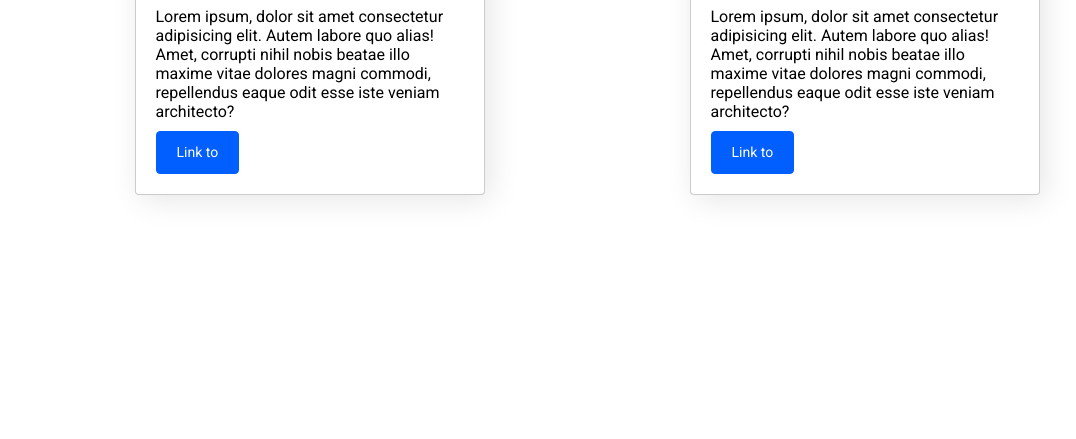
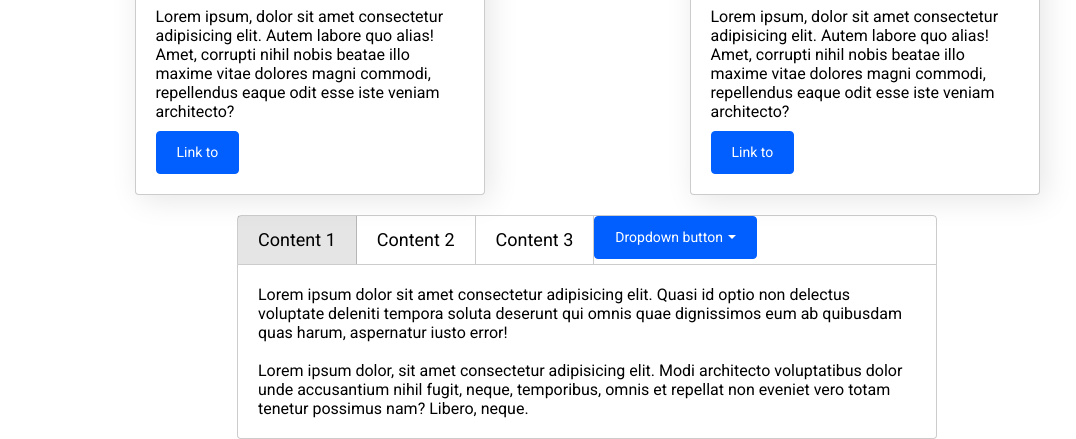
Before and after one commit to Ramcheg/IU-Library, a website with bundled scripts: page src/index.html in a window 1280 px wide. Shown: the part 439-878 px from the top of the page, without its empty margins (53-1129 px from the left). Before the commit the page ends 800 px from the top, so only its background shows below. Built offline with nearby package versions, Linux system fonts and the light colour scheme; files whose address does not match are found by name.

Commit message:
add Tabs

```diff
--- a/src/index.html
+++ b/src/index.html
@@ -45,7 +45,7 @@
                         corrupti nihil nobis beatae illo maxime vitae dolores magni commodi, repellendus eaque odit esse
                         iste
                         veniam architecto?</p>
-                        <a class="btn btn-primary" data-toggle="modal" data-target="#exempleModal2" href="#" >Link to</a>
+                    <a class="btn btn-primary" data-toggle="modal" data-target="#exempleModal2" href="#">Link to</a>
                 </div>
             </div>
             <div class="card">
@@ -60,7 +60,8 @@
                         corrupti nihil nobis beatae illo maxime vitae dolores magni commodi, repellendus eaque odit esse
                         iste
                         veniam architecto?</p>
-                    <a class="btn btn-primary" data-toggle="modal" data-target="#exempleModal" href="#" id="trigger" >Link to</a>
+                    <a class="btn btn-primary" data-toggle="modal" data-target="#exempleModal" href="#"
+                        id="trigger">Link to</a>
                 </div>
             </div>
         </div>
@@ -89,7 +90,7 @@
                 </div>
             </div>
         </div> -->
-<!--
+        <!--
         <div class="modal" id="exempleModal2">
             <div class="modal-dialog">
                 <div class="modal-content">
@@ -112,6 +113,44 @@
             </div>
         </div> -->
 
+
+        <!-- Tabs -->
+
+        <div class="tab mt-20 block-center">
+            <div class="tab-panel" data-tabpanel>
+                <div class="tab-item tab-item--active">Content 1</div>
+                <div class="tab-item">Content 2</div>
+                <div class="tab-item">Content 3</div>
+                <div class="dropdown">
+                    <button class="btn btn-primary dropdown-toggle" id="dropdownMenuButton3">Dropdown button</button>
+                    <div class="dropdown-menu" data-toggle-id="dropdownMenuButton3">
+                        <a href="#" class="dropdown-item">Action</a>
+                        <a href="#" class="dropdown-item">Action #2</a>
+                        <a href="#" class="dropdown-item">Action #3</a>
+                    </div>
+                </div>
+            </div>
+            <div class="tab-content tab-content--active">
+                Lorem ipsum dolor sit amet consectetur adipisicing elit. Quasi id optio non delectus voluptate deleniti
+                tempora soluta deserunt qui omnis quae dignissimos eum ab quibusdam quas harum, aspernatur iusto error!
+                <br><br>
+                Lorem ipsum dolor, sit amet consectetur adipisicing elit. Modi architecto voluptatibus dolor unde
+                accusantium nihil fugit, neque, temporibus, omnis et repellat non eveniet vero totam tenetur possimus
+                nam? Libero, neque.
+            </div>
+            <div class="tab-content">
+                Lorem ipsum dolor sit amet consectetur adipisicing elit. Quasi id optio non delectus voluptate deleniti
+                tempora soluta deserunt qui omnis quae dignissimos eum ab quibusdam quas harum, aspernatur iusto error!
+                <br><br>
+                Lorem ipsum
+            </div>
+            <div class="tab-content">
+                Lorem ipsum dolor sit amet consectetur adipisicing elit. Quasi id optio non delectus voluptate deleniti
+                tempora soluta deserunt qui omnis quae dignissimos eum ab quibusdam quas harum, aspernatur iusto error!
+
+            </div>
+        </div>
+
     </div>
     <script src='script.js'></script>
 </body>
--- /dev/null
+++ b/src/js/lib/components/tab.js
@@ -0,0 +1,22 @@
+import $ from '../core';
+
+
+$.prototype.tab = function() {
+    for (let i = 0; i < this.length; i++) {
+        $(this[i]).on('click', () => {
+            $(this[i])
+                .addClass('tab-item--active')
+                .siblings()
+                .removeClass('tab-item--active')
+                .closest('.tab')
+                .find('.tab-content')
+                .removeClass('tab-content--active')
+                .eq($(this[i])
+                .index())
+                .addClass('tab-content--active');
+        });
+    }
+};
+
+
+$('[data-tabpanel] .tab-item').tab();
--- a/src/js/lib/lib.js
+++ b/src/js/lib/lib.js
@@ -6,5 +6,6 @@ import './modules/actions';
 import './modules/effects';
 import './components/dropdown';
 import './components/modal';
+import './components/tab';
 
 export default $;
--- a/src/js/main.js
+++ b/src/js/main.js
@@ -46,7 +46,7 @@ $('.wrap').html(
     </div>
 `
 );
-$('.dropdown-toggle').dropdown();
+// $('.dropdown-toggle').dropdown();
 
 $('#trigger').click(() => $('#trigger').createModal({
     text: {
--- /dev/null
+++ b/src/sass/components/_tab.scss
@@ -0,0 +1,35 @@
+.tab {
+    max-width: 700px;
+    &-panel {
+        display: flex;
+        width: 100%;
+        min-height: 50px;
+        border: 1px solid  rgba(0, 0, 0, .2);
+        border-radius: 4px 4px 0 0;
+
+    }
+    &-item {
+        font-size: 18px;
+        line-height: 27px;
+        padding: 10px 20px;
+        border-right: 1px solid rgba(0, 0, 0, .2);
+        cursor: pointer;
+        &:last-child {
+            border-right: none;
+        }
+        &--active {
+            background-color: rgba(0, 0, 0, .1);
+        }
+
+    }
+    &-content {
+        display: none;
+        padding: 20px;
+        border: 1px solid rgba(0, 0, 0, .2);
+        border-top: none;
+        border-radius: 0 0 4px 4px ;
+        &--active {
+            display: block;
+        }
+    }
+}
--- a/src/sass/components/_ui.scss
+++ b/src/sass/components/_ui.scss
@@ -2,3 +2,4 @@
 @import './dropdown.scss';
 @import './card.scss';
 @import './modal.scss';
+@import './tab.scss';
```
Also changed, not shown: README.md, dist/index.html, dist/script.js, dist/style.css, 1 other file.
